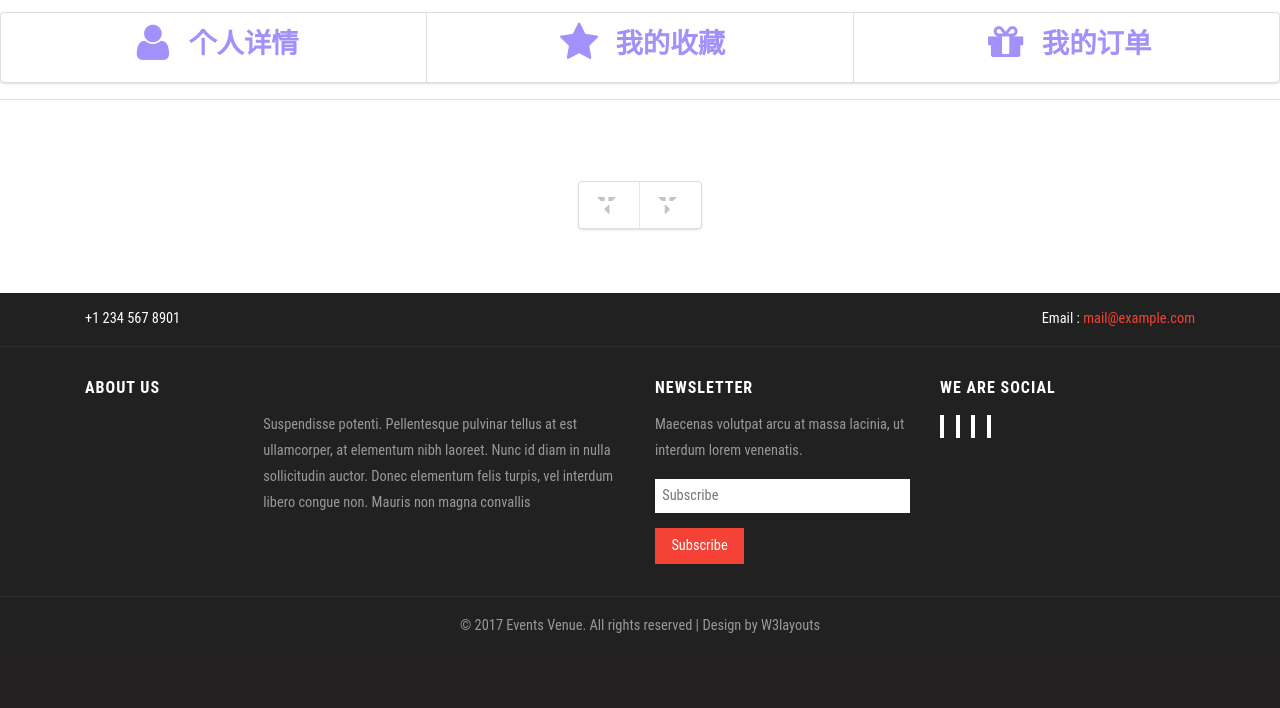
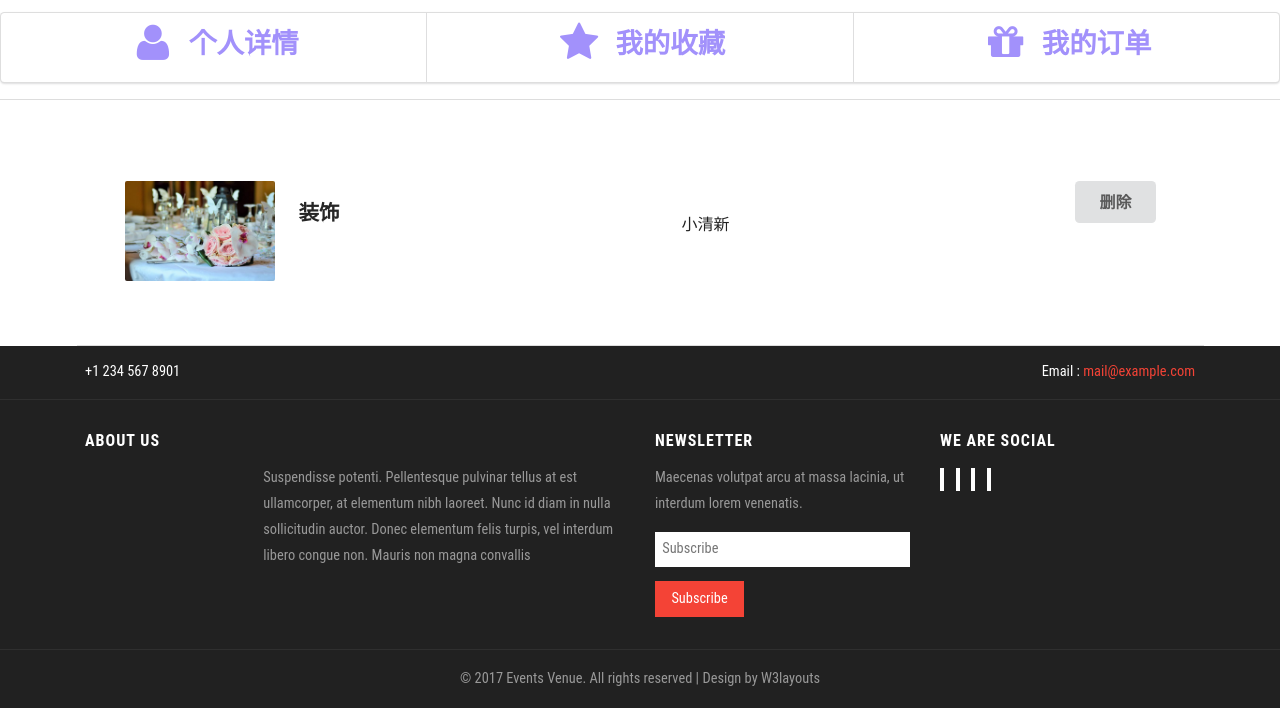
Before and after one commit to likehang/software_WedWeb, a Django app: page /person-fav/ in a window 1280 px wide. Shown: the part 255-963 px from the top of the page. Before the commit the page ends 888 px from the top, so only its background shows below. Run offline with Django 3.2, Linux system fonts and the light colour scheme; some libraries are stand-ins or nearby versions.

Commit message:
收藏页面完成

```diff
--- a/Web/templates/person-fav.html
+++ b/Web/templates/person-fav.html
@@ -47,38 +47,21 @@
             <div class="ui divider"></div>
         <div class="ui vertical segment container">
                 <div class="ui center aligned very padded vertical segment container">
-                        <div class="ui pagination menu">
-                            {% if  like_tickets.has_previous %}
-                                <a href="?page={{  like_tickets.previous_page_number }}" class="item">
-                                    <i class="icon red left caret"></i>
-                                </a>
-                            {% else %}
-                                <a href="?page={{  like_tickets.start_index }}" class="disabled item">
-                                    <i class="icon  left caret"></i>
-                                </a>
-                            {% endif %}
+                        <div class="ui ">
+                            <div class="ui link items">
 
-                            {% for page_number in  like_tickets.paginator.page_range %}
-                                {% ifequal page_number   like_tickets.number %}
-                                    <a href="?page={{ page_number }}" class="active item" style="background-color: red; color:white">
-                                        {{ page_number }}
-                                    </a>
-                                {% else %}
-                                    <a href="?page={{ page_number }}" class=" item">
-                                        {{ page_number }}
-                                    </a>
-                                {% endifequal %}
-                            {% endfor %}
+                                <div class="segment item">
+                                  <div class="ui small image">
+                                    <img src="{% static '/images/p2.jpg' %}">
+                                  </div>
+                                  <div class="content">
+                                    <div class="header left floated">装饰</div>&nbsp;<button class="ui right floated button">删除</button>
+                                    <div class="description ">
+                                      <p>小清新</p>
+                                    </div>
+                                  </div>
+                                </div>
 
-                            {% if  like_tickets.has_next %}
-                                <a href="?page={{  like_tickets.next_page_number }}" class="item">
-                                    <i class="icon red right caret"></i>
-                                </a>
-                            {% else %}
-                                <a href="?page={{  like_tickets.paginator.num_pages }}" class="disabled item">
-                                    <i class="icon  right caret"></i>
-                                </a>
-                            {% endif %}
                         </div>
                     </div>
         </div>
```
Also changed, not shown: db.sqlite3.
